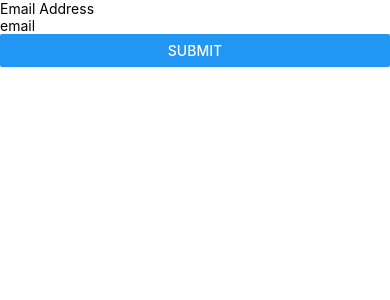
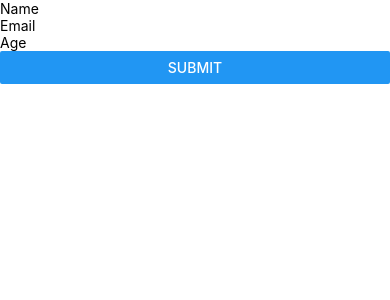
Before and after one commit to Muhammad-Usman36/FORMIC_PROJECT, a React Native app: screen / in a window 390 px wide. Shown: the top 300 px of the page. Built offline with nearby package versions, Linux system fonts and the light colour scheme.

Commit message:
Initial state setup

```diff
--- a/package.json
+++ b/package.json
@@ -12,7 +12,9 @@
   "dependencies": {
     "formik": "^2.4.5",
     "react": "18.2.0",
-    "react-native": "0.72.7"
+    "react-native": "0.72.7",
+    "react-native-paper": "^5.11.1",
+    "yup": "^1.3.2"
   },
   "devDependencies": {
     "@babel/core": "^7.20.0",
--- a/src/App.tsx
+++ b/src/App.tsx
@@ -1,30 +1,60 @@
 import React from 'react';
-import { useFormik } from 'formik';
-import { View,TextInput,Button,Text, Alert } from 'react-native';
+import { View, TextInput, Button, Text } from 'react-native';
+import { Formik } from 'formik';
+import * as yup from 'yup';
 
+const validationSchema = yup.object().shape({
+  name: yup.string(),
+  email: yup.string().email('Enter a valid email')  ,
+  age: yup.number().typeError('Age must be a number'),
+});
 
-  const SignupForm = () => {
-    const formik = useFormik({
-      initialValues: { email: "email" },
-      onSubmit: values => {
-        alert(JSON.stringify(values, null, 2));
-      }
-    });
+const DataEntryForm = () => {
+  const handleSubmit = (values) => {
+    console.log(values);
+    // Handle form submission logic here
+  };
+
   return (
-    <View onSubmit={formik.handleSubmit}>
-      <Text htmlFor="email">Email Address</Text>
-      <TextInput
-      placeholder='hell'
-        id="email"
-        name="email"
-        type="email"
-        onChange={formik.handleChange('email')}
-        value={formik.values.email}
-      />
-<Button title='submit' type="submit" onPress={()=>Alert.alert('chaaa')}/>
+    <View>
+      <Formik
+        initialValues={{ name: '', email: '', age: '' }}
+        onSubmit={handleSubmit}
+        validationSchema={validationSchema}
+      >
+        {({ handleChange, handleBlur, handleSubmit, values, errors }) => (
+          <View>
+            <TextInput
+              onChangeText={handleChange('name')}
+              onBlur={handleBlur('name')}
+              value={values.name}
+              placeholder="Name"
+            />
+            {errors.name && <Text style={{ color: 'red' }}>{errors.name}</Text>}
 
+            <TextInput
+              onChangeText={handleChange('email')}
+              onBlur={handleBlur('email')}
+              value={values.email}
+              placeholder="Email"
+            />
+            {errors.email && <Text style={{ color: 'red' }}>{errors.email}</Text>}
+
+            <TextInput
+              onChangeText={handleChange('age')}
+              onBlur={handleBlur('age')}
+              value={values.age}
+              placeholder="Age"
+              keyboardType="numeric"
+            />
+            {errors.age && <Text style={{ color: 'red' }}>{errors.age}</Text>}
+
+            <Button onPress={handleSubmit} title="Submit" />
+          </View>
+        )}
+      </Formik>
     </View>
   );
 };
 
-export default SignupForm;
+export default DataEntryForm;
```
Also changed, not shown: 1 other file (tests, documents, lock files or other folders).
